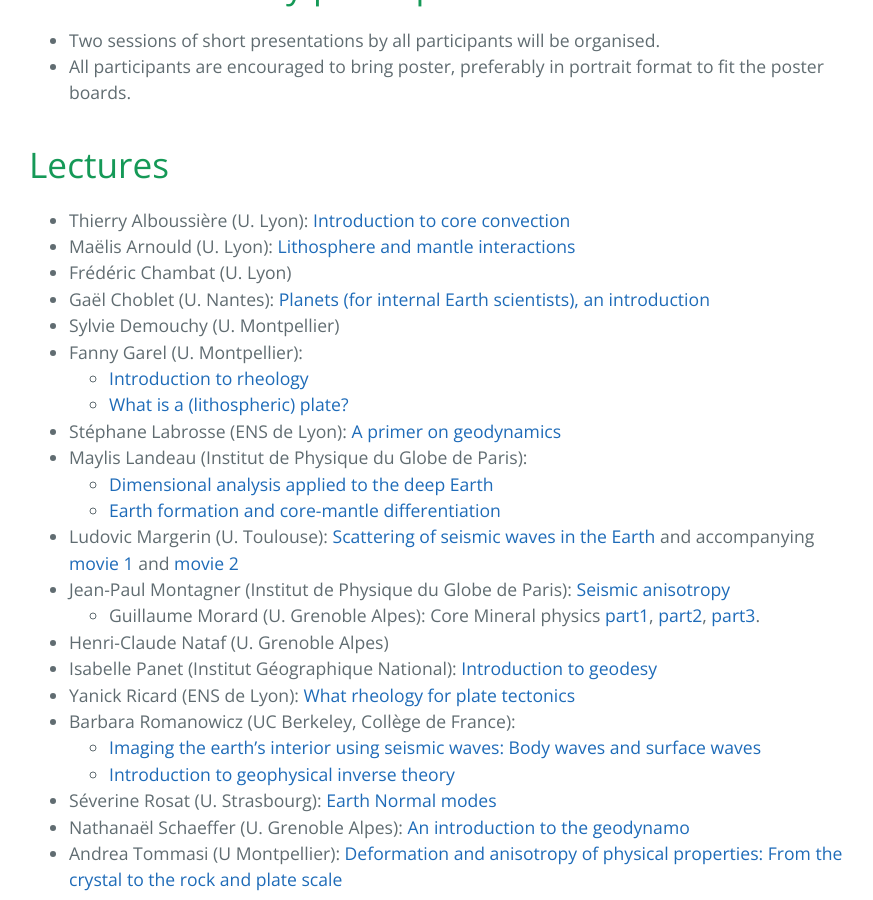
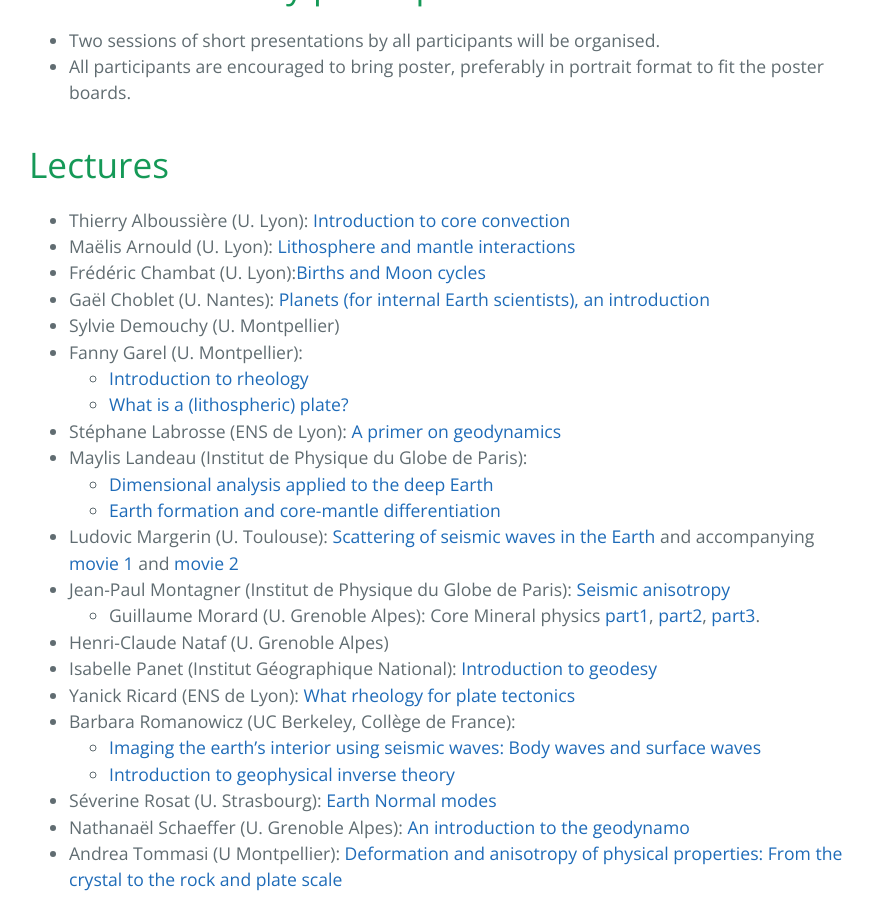
Before and after one commit to GeophysicsHouches2021/GeophysicsHouches2021.github.io, a Jekyll site: the page built from index.md, in a window 1280 px wide and 900 px high, scrolled down 1029 px. Shown: the whole window, without its empty margins (195-1068 px from the left). Built offline with Jekyll 4.4.1, drawn with Linux system fonts in a browser that asks for light colours.

Commit message:
adds Fred's lecture

```diff
--- a/index.md
+++ b/index.md
@@ -35,7 +35,7 @@ organised.
 # Lectures
 * Thierry Alboussière (U. Lyon): [Introduction to core convection](http://perso.ens-lyon.fr/stephane.labrosse/Lectures/TA_core_convection_prepress.pdf)
 * Maëlis Arnould (U. Lyon): [Lithosphere and mantle interactions](http://perso.ens-lyon.fr/stephane.labrosse/Lectures/cours_lithosphere_mantle_interactions.pdf)
-* Frédéric Chambat (U. Lyon)
+* Frédéric Chambat (U. Lyon):[Births and Moon cycles](http://perso.ens-lyon.fr/stephane.labrosse/Lectures/chambat_births_moon.pdf)
 * Gaël Choblet (U. Nantes):
   [Planets (for internal Earth scientists), an introduction](http://perso.ens-lyon.fr/stephane.labrosse/Lectures/planets.pdf)
 * Sylvie Demouchy (U. Montpellier)
```
